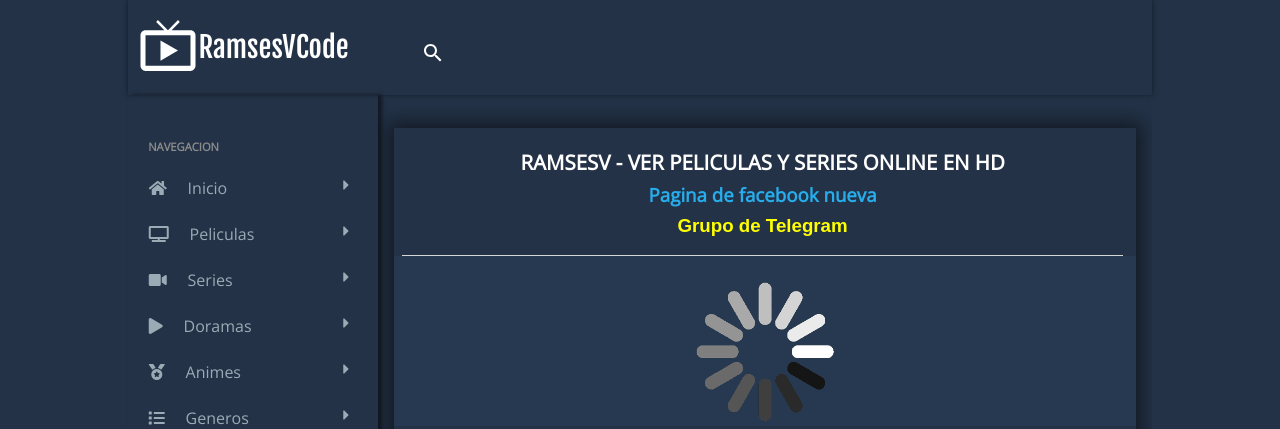
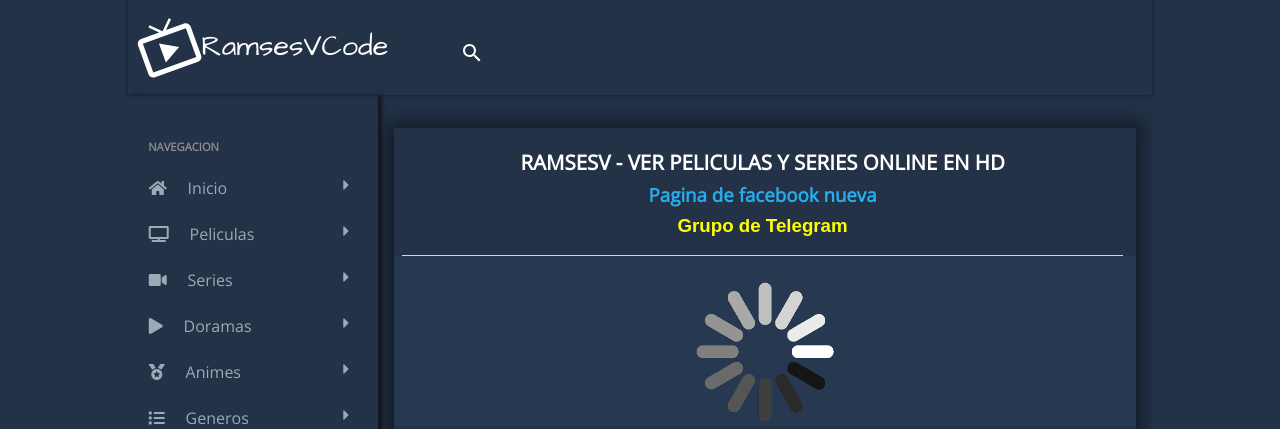
Before and after one commit to RamsesVCode/TiendaVideos, a PHP site: page / in a window 1280 px wide. Shown: the top 429 px of the page. Run offline with PHP 8.4, Linux system fonts and the light colour scheme.

Commit message:
Mejoras a Consumo de API

```diff
--- a/assets/css/style.css
+++ b/assets/css/style.css
@@ -29,15 +29,17 @@
 }
 .nav .logo-container{
     width:6%;
+    transform: rotateZ(-20deg);
 }
 .nav .logo-container img{
     width:100%;
 }
 .nav .title{
     font-size:1.8em;
-    font-family:'FJalla One',sans-serif;
+    font-family:'Architects Daughter',sans-serif;
     color:white;
     margin-right:2.5em;
+    margin-left:.1em;
 }
 .nav .search{
     margin-top:1em;
--- a/assets/js/app.js
+++ b/assets/js/app.js
@@ -21,7 +21,7 @@
                         </figure>
                         <div class="description-container">
                             <p class="item-description">${(item.title).substring(0,9)}...</p>
-                            <p class="item-val"><span class="star"><i></i></span>7/10</p>
+                            <p class="item-val"><span class="star"><i></i></span>${item.rating}/10</p>
                         </div>
                     </div>`;
         }
@@ -43,9 +43,10 @@
     const $movies = document.getElementById('movies');
     const $General = document.getElementById('movies-container');
     let lista = await getData('https://yts.mx/api/v2/list_movies.json?genre=action');
+    renderMovies(lista.data.movies,$movies,0);
     let listaGeneral = await getData('https://yts.mx/api/v2/list_movies.json?genre=action');
-    renderMovies(lista.data.movies,$movies,0);
     renderMovies(listaGeneral.data.movies,$General,'1');
+    console.log(listaGeneral);
     // console.log(lista);
 
 })();
--- a/index.html
+++ b/index.html
@@ -4,7 +4,7 @@
     <meta charset="UTF-8">
     <meta name="viewport" content="width=device-width, initial-scale=1.0">
     <link href="https://fonts.googleapis.com/css2?family=Roboto:wght@100&display=swap" rel="stylesheet">
-    <link href="https://fonts.googleapis.com/css2?family=Fjalla+One&display=swap" rel="stylesheet">
+    <link href="https://fonts.googleapis.com/css2?family=Architects+Daughter&family=Shadows+Into+Light&display=swap" rel="stylesheet">
     <link rel="stylesheet" href="https://cdnjs.cloudflare.com/ajax/libs/font-awesome/5.15.3/css/all.min.css">
     <link href="https://fonts.googleapis.com/css2?family=Open+Sans:wght@300&display=swap" rel="stylesheet">
     <link rel="stylesheet" type="text/css" href="assets/css/style.css">
```
